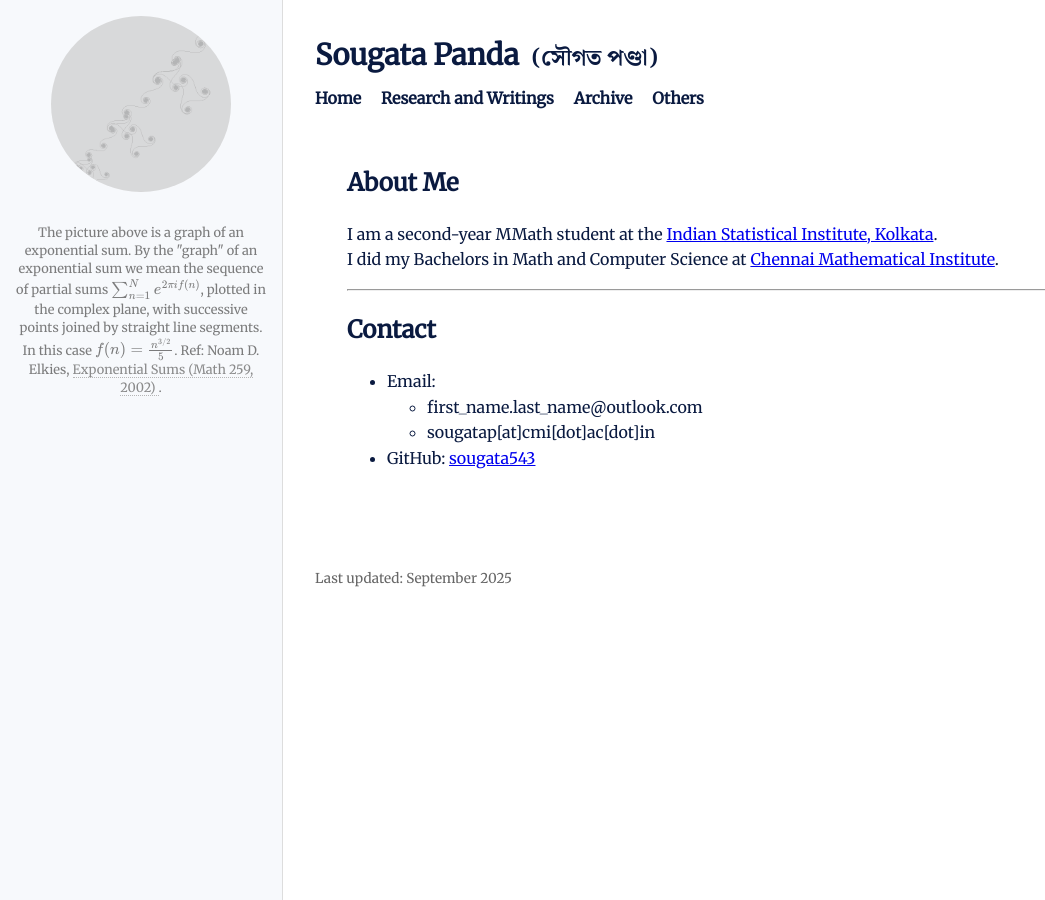
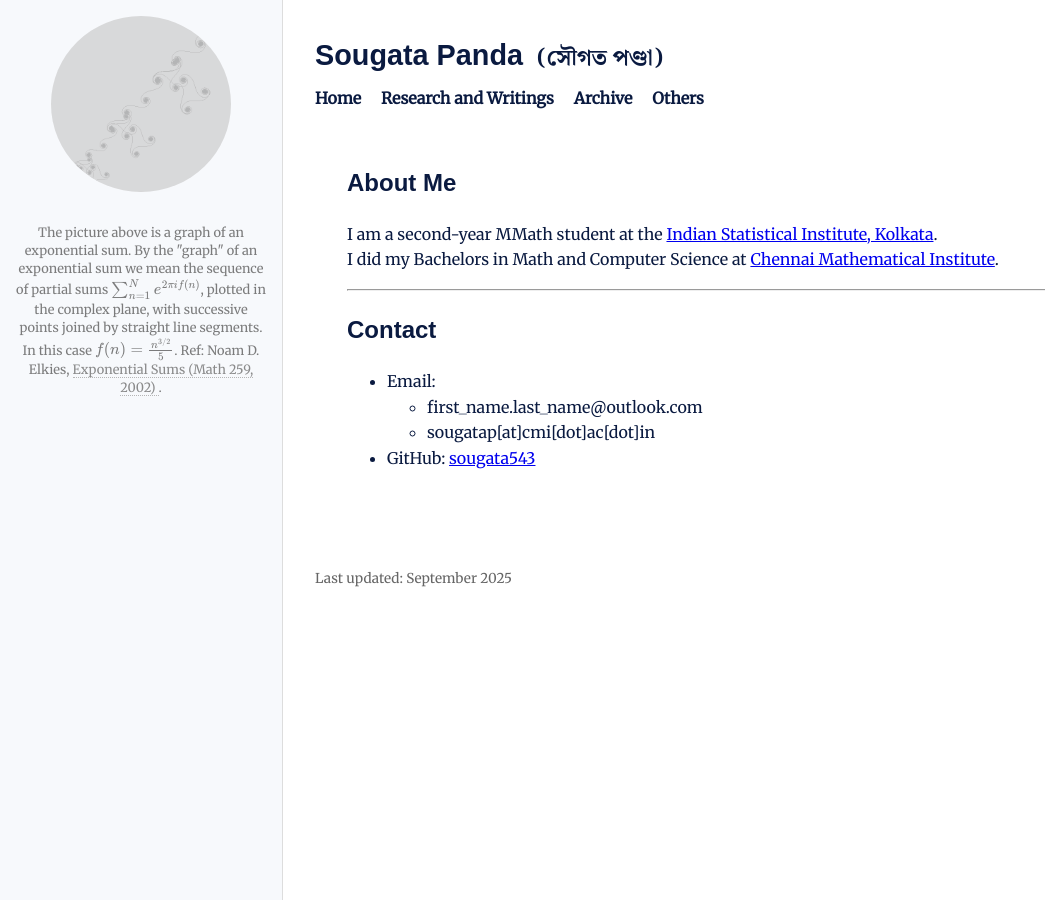
Before and after one commit to sougata543/sougata543.github.io, a Jekyll site: the page built from index.md, in a window 1280 px wide. Shown: the whole page, without its empty margins (0-1045 px from the left). Built offline with Jekyll 4.4.1, drawn with Linux system fonts in a browser that asks for light colours; some web fonts are replaced.

Commit message:
Heading font changed

```diff
--- a/css/style.css
+++ b/css/style.css
@@ -19,6 +19,9 @@
   font-style: italic;
 }
 
+/* importing IBM Plex Sans */
+@import url('https://fonts.googleapis.com/css2?family=IBM+Plex+Sans:wght@400;500;600;700&display=swap');
+
 main {
   padding: 2rem;
 }
@@ -34,6 +37,11 @@ body {
 
 h1 .bengali {
   font-family: 'Noto Serif Bengali', serif;
+}
+
+/* Experimental headings */
+h1, h2, h3, h4, h5, h6 {
+  font-family: 'IBM Plex Sans', sans-serif;
 }
 
 /* Inline code */
```
